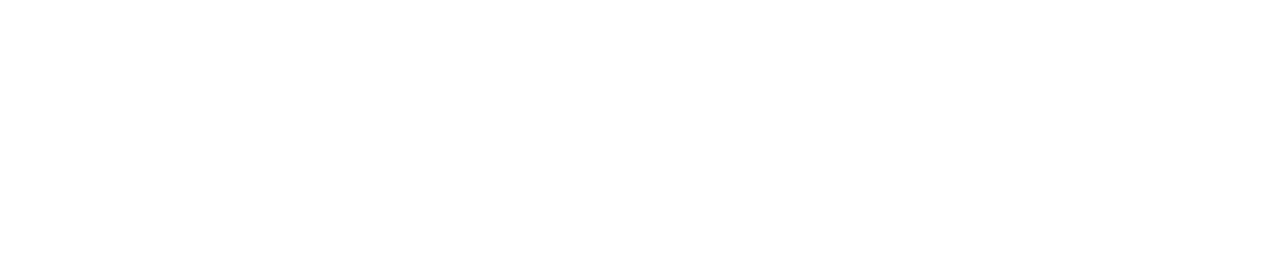
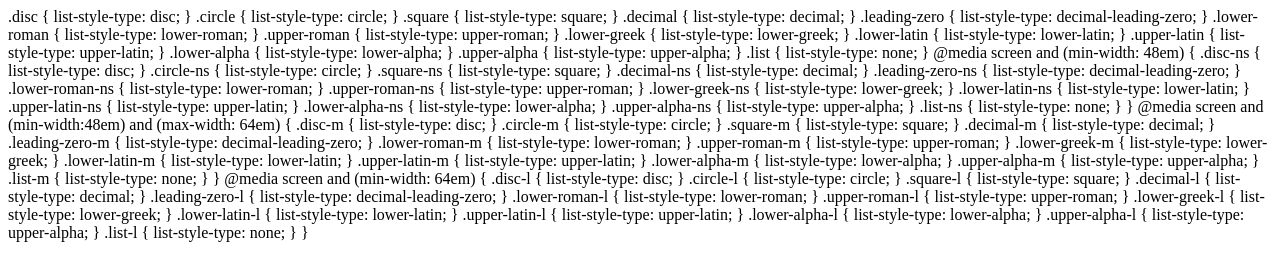
Before and after one commit to mrmrs/css-lists, a website: page index.html in a window 1280 px wide. Drawn offline with Linux system fonts and the light colour scheme.

Commit message:
Adding css contents to html file for documentation

```diff
--- a/index.html
+++ b/index.html
@@ -12,5 +12,67 @@
     <link rel="stylesheet" href="lists.css">
   </head>
   <body>
-  </body>
+.disc {         list-style-type: disc; }
+.circle {       list-style-type: circle; }
+.square {       list-style-type: square; }
+.decimal {      list-style-type: decimal; }
+.leading-zero { list-style-type: decimal-leading-zero; }
+.lower-roman {  list-style-type: lower-roman; }
+.upper-roman {  list-style-type: upper-roman; }
+.lower-greek {  list-style-type: lower-greek; }
+.lower-latin {  list-style-type: lower-latin; }
+.upper-latin {  list-style-type: upper-latin; }
+.lower-alpha {  list-style-type: lower-alpha; }
+.upper-alpha {  list-style-type: upper-alpha; }
+.list {         list-style-type: none; }
+
+@media screen and (min-width: 48em) {
+.disc-ns {         list-style-type: disc; }
+.circle-ns {       list-style-type: circle; }
+.square-ns {       list-style-type: square; }
+.decimal-ns {      list-style-type: decimal; }
+.leading-zero-ns { list-style-type: decimal-leading-zero; }
+.lower-roman-ns {  list-style-type: lower-roman; }
+.upper-roman-ns {  list-style-type: upper-roman; }
+.lower-greek-ns {  list-style-type: lower-greek; }
+.lower-latin-ns {  list-style-type: lower-latin; }
+.upper-latin-ns {  list-style-type: upper-latin; }
+.lower-alpha-ns {  list-style-type: lower-alpha; }
+.upper-alpha-ns {  list-style-type: upper-alpha; }
+.list-ns {         list-style-type: none; }
+}
+
+@media screen and (min-width:48em) and (max-width: 64em) {
+.disc-m {         list-style-type: disc; }
+.circle-m {       list-style-type: circle; }
+.square-m {       list-style-type: square; }
+.decimal-m {      list-style-type: decimal; }
+.leading-zero-m { list-style-type: decimal-leading-zero; }
+.lower-roman-m {  list-style-type: lower-roman; }
+.upper-roman-m {  list-style-type: upper-roman; }
+.lower-greek-m {  list-style-type: lower-greek; }
+.lower-latin-m {  list-style-type: lower-latin; }
+.upper-latin-m {  list-style-type: upper-latin; }
+.lower-alpha-m {  list-style-type: lower-alpha; }
+.upper-alpha-m {  list-style-type: upper-alpha; }
+.list-m {         list-style-type: none; }
+}
+
+@media screen and (min-width: 64em) {
+.disc-l {         list-style-type: disc; }
+.circle-l {       list-style-type: circle; }
+.square-l {       list-style-type: square; }
+.decimal-l {      list-style-type: decimal; }
+.leading-zero-l { list-style-type: decimal-leading-zero; }
+.lower-roman-l {  list-style-type: lower-roman; }
+.upper-roman-l {  list-style-type: upper-roman; }
+.lower-greek-l {  list-style-type: lower-greek; }
+.lower-latin-l {  list-style-type: lower-latin; }
+.upper-latin-l {  list-style-type: upper-latin; }
+.lower-alpha-l {  list-style-type: lower-alpha; }
+.upper-alpha-l {  list-style-type: upper-alpha; }
+.list-l {         list-style-type: none; }
+}
+
+</body>
 </html>
```
